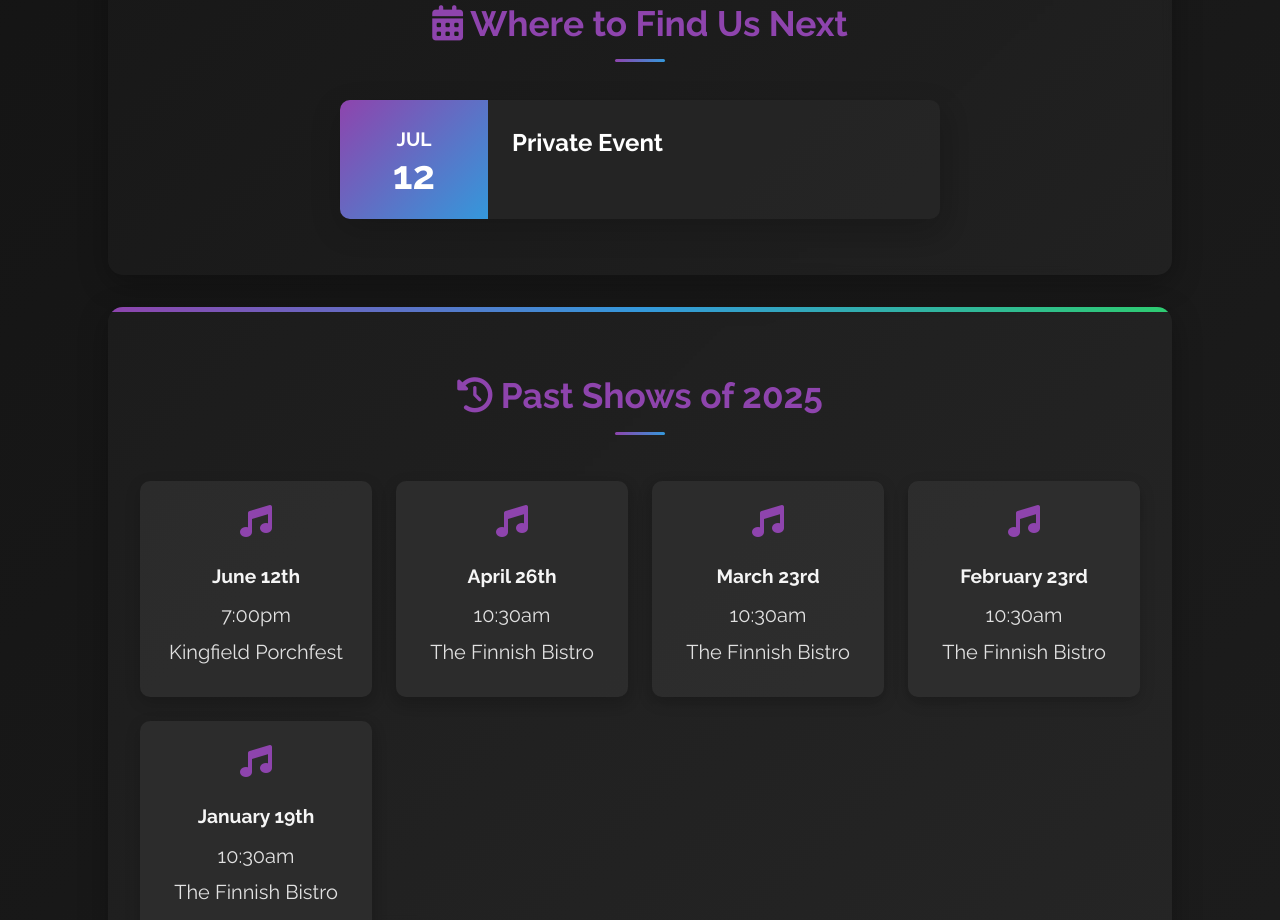
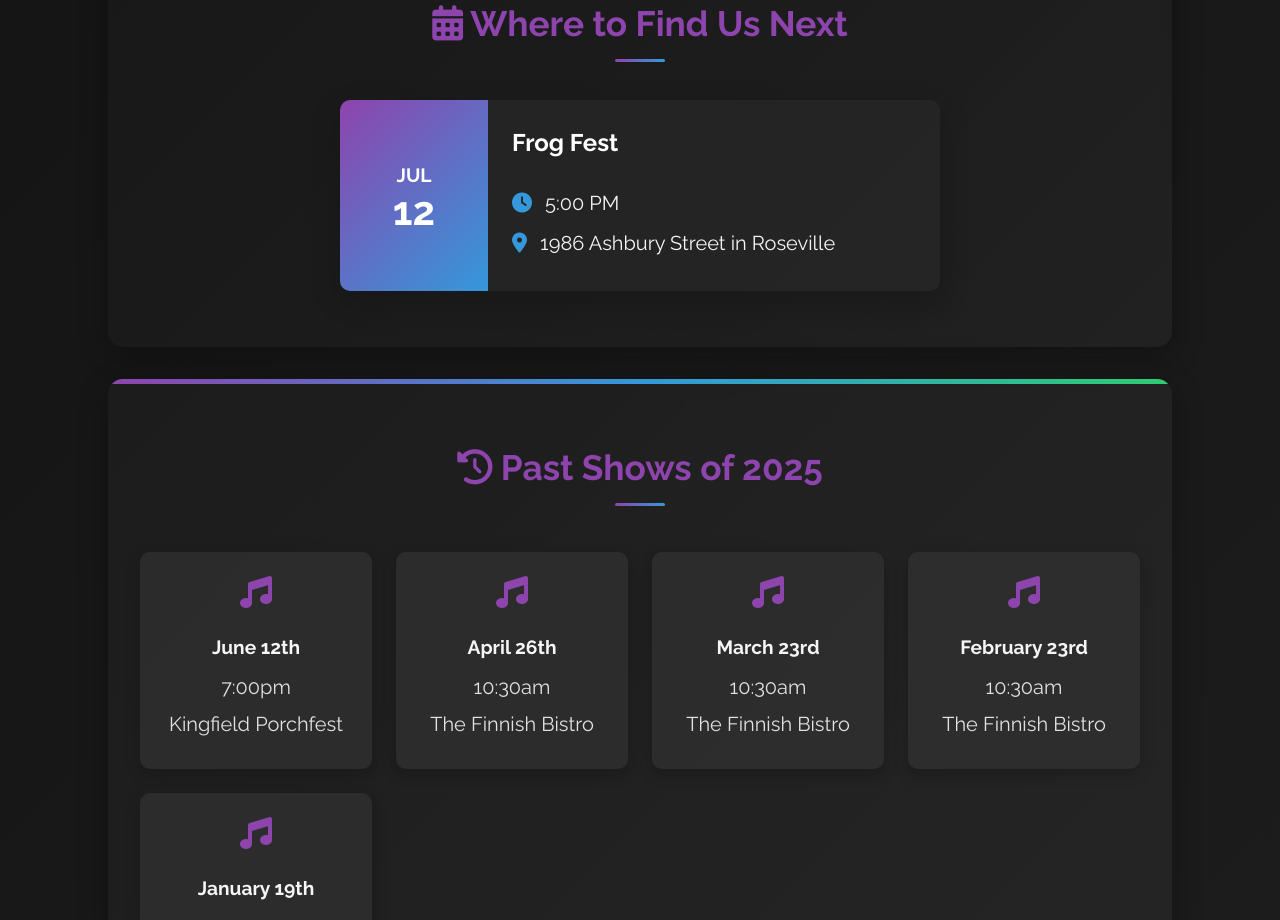
Before and after one commit to xjpro/forwardyesterdayband, a Next.js app: page / in a window 1280 px wide. Shown: the part 880-1800 px from the top of the page. Built offline with nearby package versions, Linux system fonts and the light colour scheme.

Commit message:
update event info

```diff
--- a/app/page.tsx
+++ b/app/page.tsx
@@ -57,14 +57,14 @@ export default function Home() {
             <span className="event-day">12</span>
           </div>
           <div className="event-details">
-            <h3>Private Event</h3>
-            {/*<p>*/}
-            {/*  <i className="fas fa-clock"></i> 8:00 PM*/}
-            {/*</p>*/}
-            {/*<p>*/}
-            {/*  <i className="fas fa-map-marker-alt"></i> 4254 Garfield in*/}
-            {/*  Minneapolis*/}
-            {/*</p>*/}
+            <h3>Frog Fest</h3>
+            <p>
+              <i className="fas fa-clock"></i> 5:00 PM
+            </p>
+            <p>
+              <i className="fas fa-map-marker-alt"></i> 1986 Ashbury Street in
+              Roseville
+            </p>
           </div>
         </div>
       </section>
```
